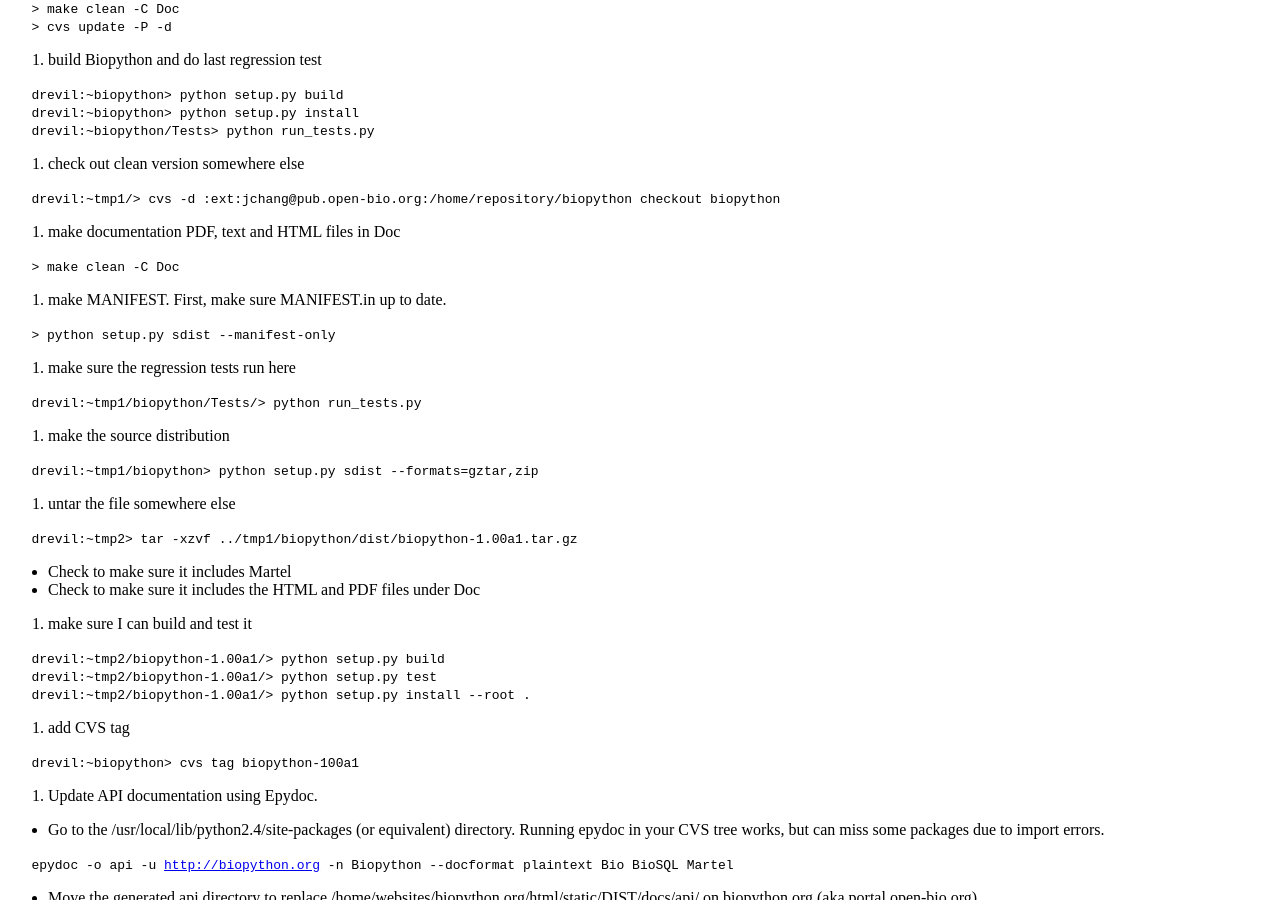
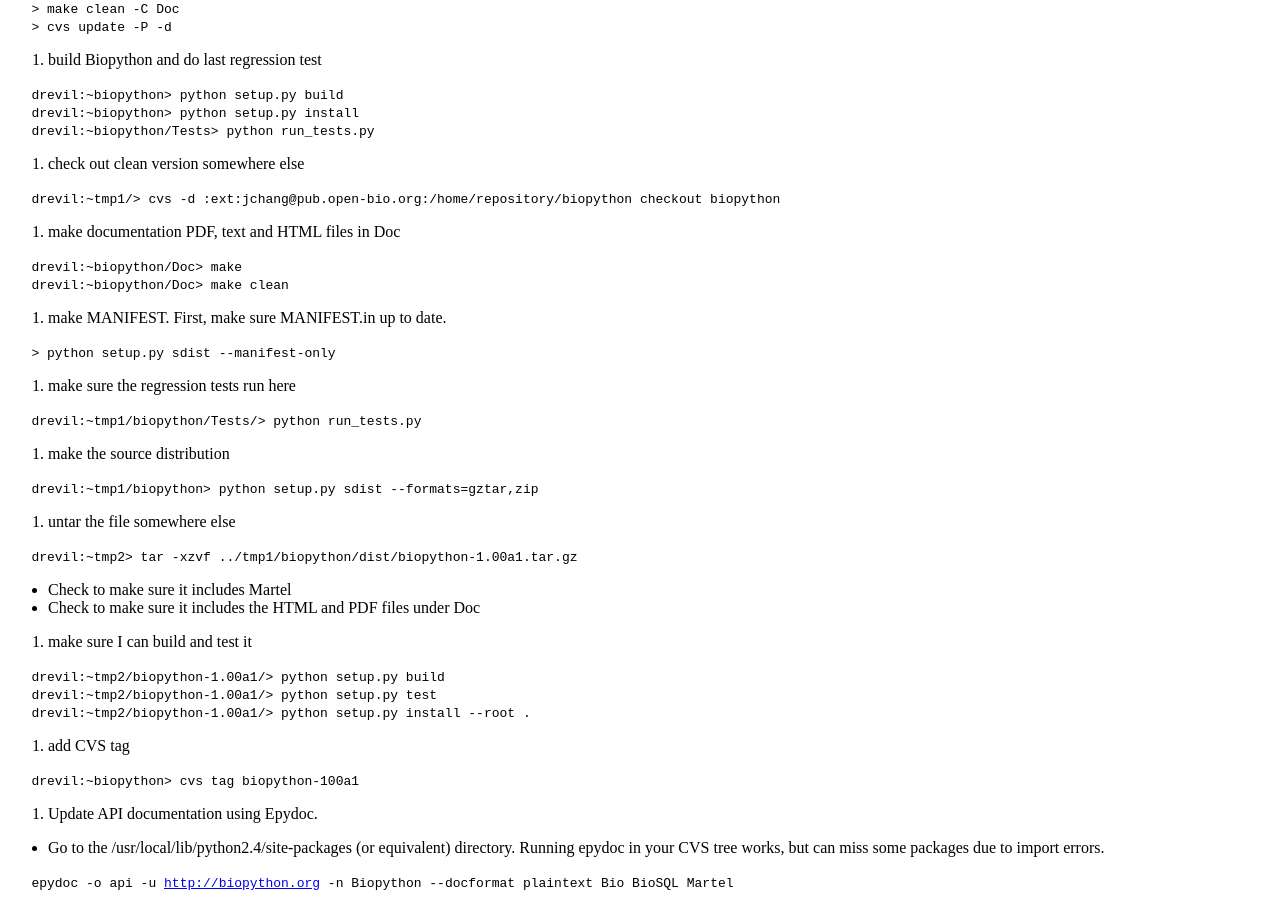
Before and after one commit to biopython/biopython.github.io, a Jekyll site: the page built from wiki/Building_a_release.md, in a window 1280 px wide and 900 px high, scrolled down 615 px. Built offline with Jekyll 4.4.1, drawn with Linux system fonts in a browser that asks for light colours.

Commit message:
Make clarification

```diff
--- a/wiki/Building_a_release.md
+++ b/wiki/Building_a_release.md
@@ -54,7 +54,8 @@ recent CVS changes like this (adjust the date accordingly):
 
 10. make documentation PDF, text and HTML files in Doc
 
-`   > make clean -C Doc`
+`   drevil:~biopython/Doc> make`
+`   drevil:~biopython/Doc> make clean`
 
 11. make MANIFEST. First, make sure MANIFEST.in up to date.
 
```
Also changed, not shown: 1 other file.
